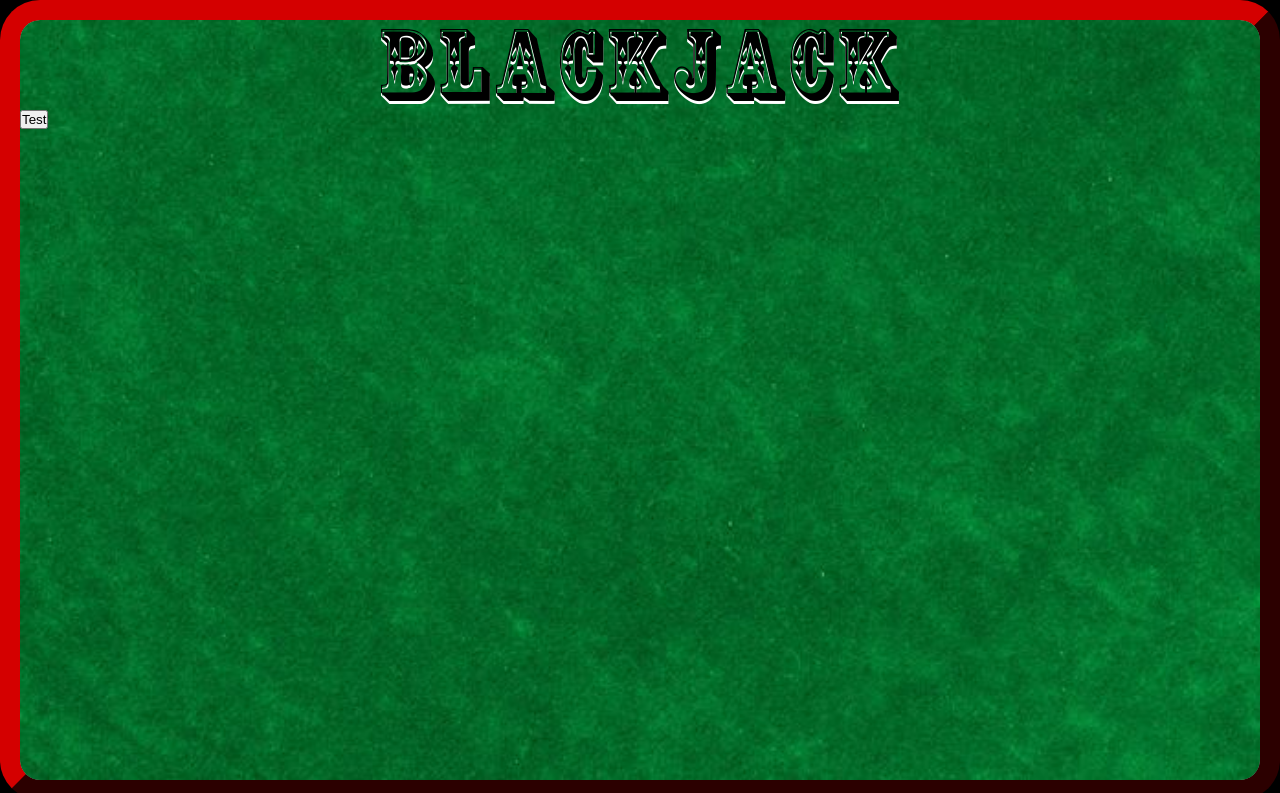
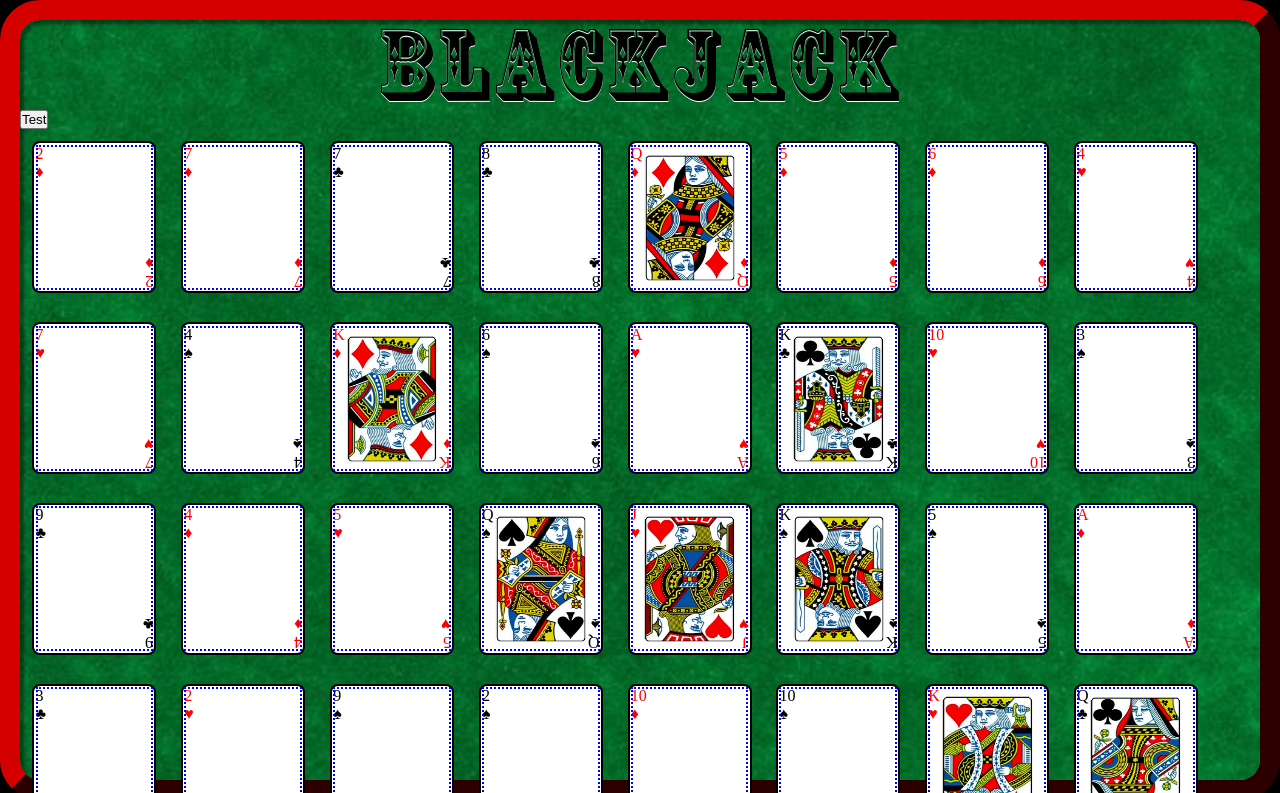
Before and after one commit to bossjohnson/blackjack, a website: page public/index.html in a window 1280 px wide. Both pictures are taken after a click on the button "Test". Shown: the top 793 px of the page. Drawn offline with nearby package versions, Linux system fonts and the light colour scheme.

Commit message:
Face cards display

```diff
--- a/public/index.html
+++ b/public/index.html
@@ -17,10 +17,18 @@
 </head>
 
 <body ng-controller="blackjackController">
-    <div class="blackjackTable">
+    <section class="blackjackTable">
+
         <h1 class="blackjackHeader">Blackjack</h1>
-        <button ng-click="shuffle(buildDeck())">Test</button>
-    </div>
+        <button ng-click="test()">Test</button>
+        <br>
+
+        <bj-card ng-repeat="card in view.deck.cards track by $index"
+            rank="card.rank"
+            suit="card.suit">
+        </bj-card>
+
+    </section>
 </body>
 
 </html>
--- a/public/javascripts/controllers.js
+++ b/public/javascripts/controllers.js
@@ -1,7 +1,15 @@
 app.controller('blackjackController', blackjackController);
 
 function blackjackController($scope, cardService) {
+
+    $scope.view = {};
+
     $scope.buildDeck = cardService.buildDeck;
-    $scope.shuffle = cardService.shuffle;
+    $scope.test = function() {
+        var deck = cardService.buildDeck();
+        deck.shuffle();
+        $scope.view.deck = deck;
+    }
+
 }
 blackjackController.$inject = ['$scope', 'cardService'];
--- a/public/javascripts/directives.js
+++ b/public/javascripts/directives.js
@@ -0,0 +1,17 @@
+app.directive('bjCard', function() {
+    return {
+        templateUrl: 'partials/card.html',
+        restrict: 'E',
+        scope: {
+            rank: '=',
+            suit: '='
+        }
+    };
+});
+
+app.directive('cardMiddle', function() {
+    return {
+        templateUrl: 'partials/card_middle.html',
+        restrict: 'E'
+    };
+});
--- a/public/javascripts/services.js
+++ b/public/javascripts/services.js
@@ -2,13 +2,16 @@ app.service('cardService', cardService);
 
 function cardService() {
     var suits = ['clubs', 'diamonds', 'hearts', 'spades'];
-    var ranks = [2, 3, 4, 5, 6, 7, 8, 9, 10, 'jack', 'queen', 'king', 'ace'];
+    var ranks = [2, 3, 4, 5, 6, 7, 8, 9, 10, 'J', 'Q', 'K', 'A'];
 
     this.buildDeck = function() {
-        var deck = [];
+        var deck = {
+            cards: [],
+            shuffle: shuffle
+        };
         for (var i = 0; i < suits.length; i++) {
             for (var j = 0; j < ranks.length; j++) {
-                deck.push({
+                deck.cards.push({
                     suit: suits[i],
                     rank: ranks[j]
                 });
@@ -17,14 +20,15 @@ function cardService() {
         return deck;
     };
 
-    this.shuffle = function(deck) {
+    function shuffle() {
         var shuffled = [];
+        var deck = this.cards;
         while (deck.length > 0) {
             var randomIndex = Math.ceil(Math.random() * deck.length) - 1;
             var shuffleCard = deck[randomIndex];
             shuffled.push(shuffleCard);
             deck.splice(randomIndex, 1);
         }
-        return shuffled;
+        this.cards = shuffled;
     }
 }
--- /dev/null
+++ b/public/partials/card.html
@@ -0,0 +1,21 @@
+<div class="cardTop">
+    <span ng-class="{'red': suit === 'hearts' || suit == 'diamonds'}">{{ rank }}</span>
+    <span ng-if="suit === 'spades'">&spades;</span>
+    <span ng-if="suit === 'hearts'"
+        class="red">&hearts;</span>
+    <span ng-if="suit === 'diamonds'"
+        class="red">&diams;</span>
+    <span ng-if="suit === 'clubs'">&clubs;</span>
+</div>
+
+<card-middle></card-middle>
+
+<div class="cardBottom">
+    <span ng-if="suit === 'spades'">&spades;</span>
+    <span ng-if="suit === 'hearts'"
+        class="red">&hearts;</span>
+    <span ng-if="suit === 'diamonds'"
+        class="red">&diams;</span>
+    <span ng-if="suit === 'clubs'">&clubs;</span>
+    <span ng-class="{'red': suit === 'hearts' || suit == 'diamonds'}">{{ rank }}</span>
+</div>
--- /dev/null
+++ b/public/partials/card_middle.html
@@ -0,0 +1,50 @@
+<img class="faceImg"
+    src="../images/jack_spades.png"
+    alt="Jack"
+    ng-if="rank === 'J' && suit === 'spades'">
+<img class="faceImg"
+    src="../images/jack_hearts.png"
+    alt="Jack"
+    ng-if="rank === 'J' && suit === 'hearts'">
+<img class="faceImg"
+    src="../images/jack_clubs.png"
+    alt="Jack"
+    ng-if="rank === 'J' && suit === 'clubs'">
+<img class="faceImg"
+    src="../images/jack_diamonds.png"
+    alt="Jack"
+    ng-if="rank === 'J' && suit === 'diamonds'">
+
+<img class="faceImg"
+    src="../images/queen_spades.png"
+    alt="Queen"
+    ng-if="rank === 'Q' && suit === 'spades'">
+<img class="faceImg"
+    src="../images/queen_hearts.png"
+    alt="Queen"
+    ng-if="rank === 'Q' && suit === 'hearts'">
+<img class="faceImg"
+    src="../images/queen_clubs.png"
+    alt="Queen"
+    ng-if="rank === 'Q' && suit === 'clubs'">
+<img class="faceImg"
+    src="../images/queen_diamonds.png"
+    alt="Queen"
+    ng-if="rank === 'Q' && suit === 'diamonds'">
+
+<img class="faceImg"
+    src="../images/king_spades.png"
+    alt="King"
+    ng-if="rank === 'K' && suit === 'spades'">
+<img class="faceImg"
+    src="../images/king_hearts.png"
+    alt="King"
+    ng-if="rank === 'K' && suit === 'hearts'">
+<img class="faceImg"
+    src="../images/king_clubs.png"
+    alt="King"
+    ng-if="rank === 'K' && suit === 'clubs'">
+<img class="faceImg"
+    src="../images/king_diamonds.png"
+    alt="King"
+    ng-if="rank === 'K' && suit === 'diamonds'">
--- a/public/stylesheets/style.scss
+++ b/public/stylesheets/style.scss
@@ -25,6 +25,7 @@ body {
     background-position: left;
     background-clip: content-box;
     border: 20px outset maroon;
+    box-shadow: inset 4px 4px 3px rgba(0, 0, 0, .4);
     border-radius: 40px;
     width: 100%;
     height: 100%;
@@ -35,5 +36,54 @@ body {
     text-align: center;
     color: black;
     font-size: 90px;
-    text-shadow: 0 3px white;
+    text-shadow: 0 1px white;
 }
+// Angular Directives
+bj-card {
+    position: relative;
+    border: 2px solid black;
+    border-radius: 8px;
+    background-color: white;
+    width: 10%;
+    height: 20%;
+    padding: 1%;
+    margin: 1%;
+    display: inline-block;
+    .red {
+        color: red;
+    }
+    .cardTop {
+        position: absolute;
+        top: 1%;
+        left: 1%;
+        display: flex;
+        flex-direction: column;
+        align-items: flex-start;
+    }
+    card-middle {
+        position: absolute;
+        top: 1%;
+        left: 1%;
+        border: 2px dotted blue;
+        width: 98%;
+        height: 98%;
+        .faceImg {
+            position: absolute;
+            top: 5%;
+            left: 10%;
+            width: 80%;
+            height: 90%;
+        }
+    }
+    .cardBottom {
+        position: absolute;
+        bottom: 1%;
+        right: 1%;
+        display: flex;
+        flex-direction: column;
+        align-items: flex-end;
+        span {
+            transform: rotate(180deg);
+        }
+    }
+}
```
Also changed, not shown: public/images/jack_clubs.png (added), public/images/jack_diamonds.png (added), public/images/jack_hearts.png (added), public/images/jack_spades.png (added), public/images/king_clubs.png (added), public/images/king_diamonds.png (added), public/images/king_hearts.png (added), public/images/king_spades.png (added), public/images/queen_clubs.png (added), public/images/queen_diamonds.png (added), public/images/queen_hearts.png (added), public/images/queen_spades.png (added), public/stylesheets/style.css.
